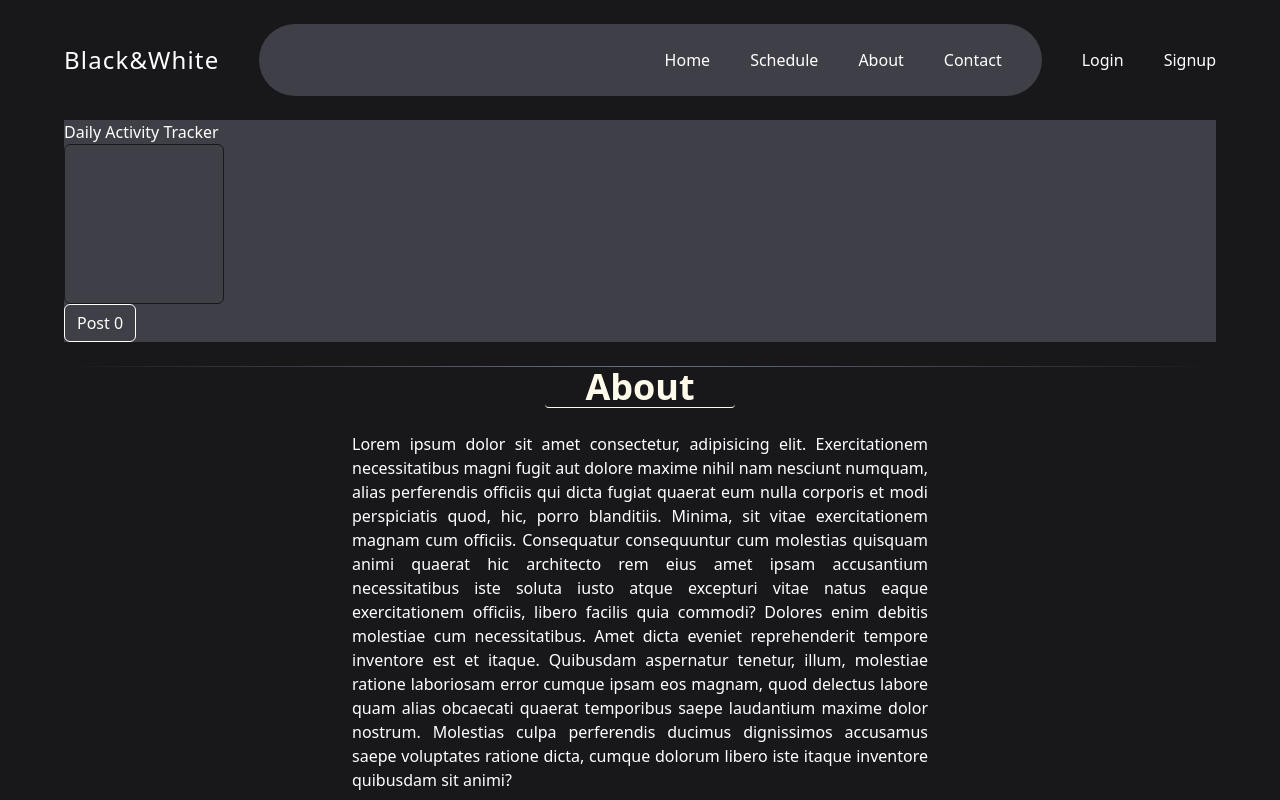
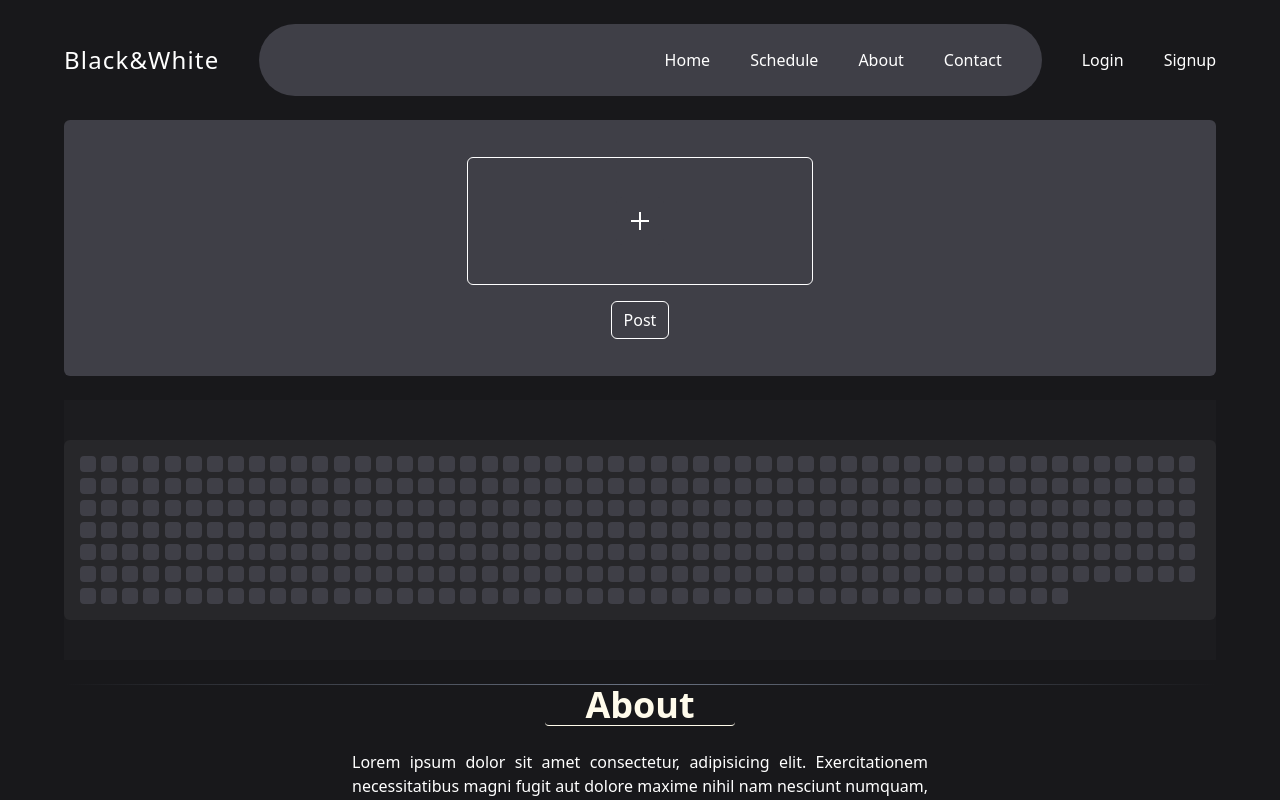
Before and after one commit to iamaakashks/Black_and_White, a React (Vite) app: page / in a window 1280 px wide. Shown: the top 800 px of the page. Built offline with nearby package versions, Linux system fonts and the light colour scheme.

Commit message:
made activity tracker and the file add box

```diff
--- /dev/null
+++ b/components/AddPosts.jsx
@@ -0,0 +1,40 @@
+import React, { useRef, useState } from "react";
+
+function AddPosts() {
+    const inputRef = useRef(null);
+    const [image, setImage] = useState(null);
+
+    const handleClick = () => {
+        inputRef.current.click(); // Trigger hidden file input
+    };
+
+    const handleFileChange = (e) => {
+        const file = e.target.files[0];
+        if (file && file.type.startsWith("image/")) {
+        const reader = new FileReader();
+        reader.onloadend = () => setImage(reader.result);
+        reader.readAsDataURL(file);
+        }
+    };
+    return (
+        <div className="w-full h-64 bg-zinc-700 rounded-md flex flex-col gap-4 justify-center items-center">
+            <div
+            onClick={handleClick}
+            className="w-[30%] h-[50%] border-[1px] rounded-md flex justify-center items-center cursor-pointer hover:border-2 hover:border-gray-300 transition">
+                {
+                    image?(
+                        <img src={image} alt="Preview" className="h-full object-contain rounded-md" />
+                    ):(
+                        <div className="w-12 h-12 rounded-md bg-zinc-700 flex justify-center items-center">
+                            <span className="material-symbols-outlined">add_2</span>
+                        </div>
+                    )
+                }
+                <input type="file" accept="image/*" ref={inputRef} onChange={handleFileChange} className="hidden" />
+            </div>
+            <button type="button" className="hover:underline px-3 py-1.5 rounded-md border-[1px]">Post</button>
+        </div>
+    )
+}
+
+export default AddPosts;
--- a/components/Home.jsx
+++ b/components/Home.jsx
@@ -3,11 +3,14 @@ import {Header} from './Header.jsx'
 import {Tracker} from './Tracker.jsx'
 import { About } from "./About.jsx";
 import Footer from "./Footer.jsx";
+import AddPosts from "./AddPosts.jsx";
 
 export function Home() {
     return (
         <div className="w-full min-h-screen bg-zinc-900 text-white px-16 pt-6">
             <Header />
+            <br />
+            <AddPosts />
             <br />
             <Tracker />
             <br/>
--- a/components/Tracker.jsx
+++ b/components/Tracker.jsx
@@ -1,20 +1,43 @@
 import { useState } from "react";
+
 export function Tracker() {
-    const [count, setcount] = useState(0);
-    const greenShades = [
-        'bg-green-400',
-        'bg-green-600',
-        'bg-green-800',
-    ]
-    function post() {
-        setcount(prev => prev+1)
-        console.log("hello count: " + count);
-    }
-    return (
-        <div className='w-full bg-zinc-700 flex-col items-center gap-4'>
-            <h1>Daily Activity Tracker</h1>
-            <div className={`w-40 h-40 border-[1px] border-zinc-900 rounded-md ${count>0&& `${greenShades[0]} ${count>2&& `${greenShades[1]} ${count>4 && greenShades[2]}`}`}`}></div>
-            <button onClick={post} className="px-3 py-1.5 border-[1px] rounded-md">Post {count}</button>
-        </div>
-    )
+  const totalDays = 365;
+  const greenShades = [
+    'bg-zinc-700',   // 0 count
+    'bg-green-400',  // > 0
+    'bg-green-600',  // > 2
+    'bg-green-800',  // > 4
+  ];
+
+  const [counts, setCounts] = useState(Array(totalDays).fill(0));
+
+  const handleClick = (index) => {
+    setCounts(prev => {
+      const updated = [...prev];
+      updated[index]++;
+      return updated;
+    });
+  };
+
+  const getColor = (count) => {
+    if (count > 4) return greenShades[3];
+    if (count > 2) return greenShades[2];
+    if (count > 0) return greenShades[1];
+    return greenShades[0];
+  };
+
+  return (
+    <div className="w-full max-h-screen bg-[#1c1c1f] flex justify-center items-center py-10">
+      <div className="w-full grid grid-cols-53 gap-y-[6px] bg-zinc-800 p-4 rounded-md">
+        {counts.map((count, index) => (
+          <div
+            key={index}
+            onClick={() => handleClick(index)}
+            className={`w-4 h-4 rounded-sm cursor-pointer transition-colors duration-200 ${getColor(count)}`}
+            title={`Day ${index + 1} — Count: ${count}`}
+          ></div>
+        ))}
+      </div>
+    </div>
+  );
 }
--- a/index.html
+++ b/index.html
@@ -6,6 +6,7 @@
     <title>Vite + React</title>
     <link href="/src/index.css" rel="stylesheet">
     <link href="https://fonts.googleapis.com/css2?family=Material+Symbols+Outlined" rel="stylesheet" />
+    <link rel="stylesheet" href="https://fonts.googleapis.com/css2?family=Material+Symbols+Outlined:opsz,wght,FILL,GRAD@24,400,0,0&icon_names=add_2" />
   </head>
   <body>
     <div id="root"></div>
```
